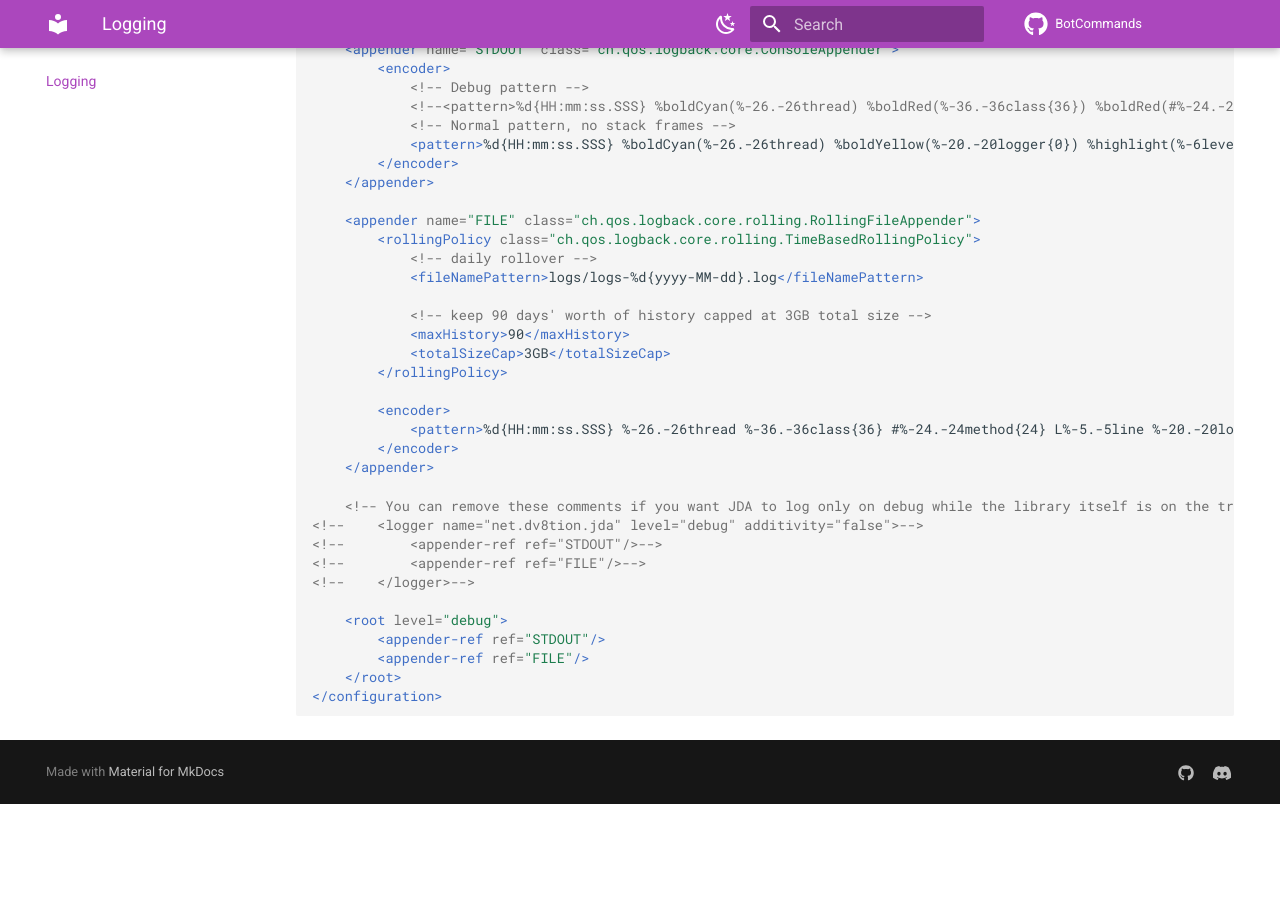
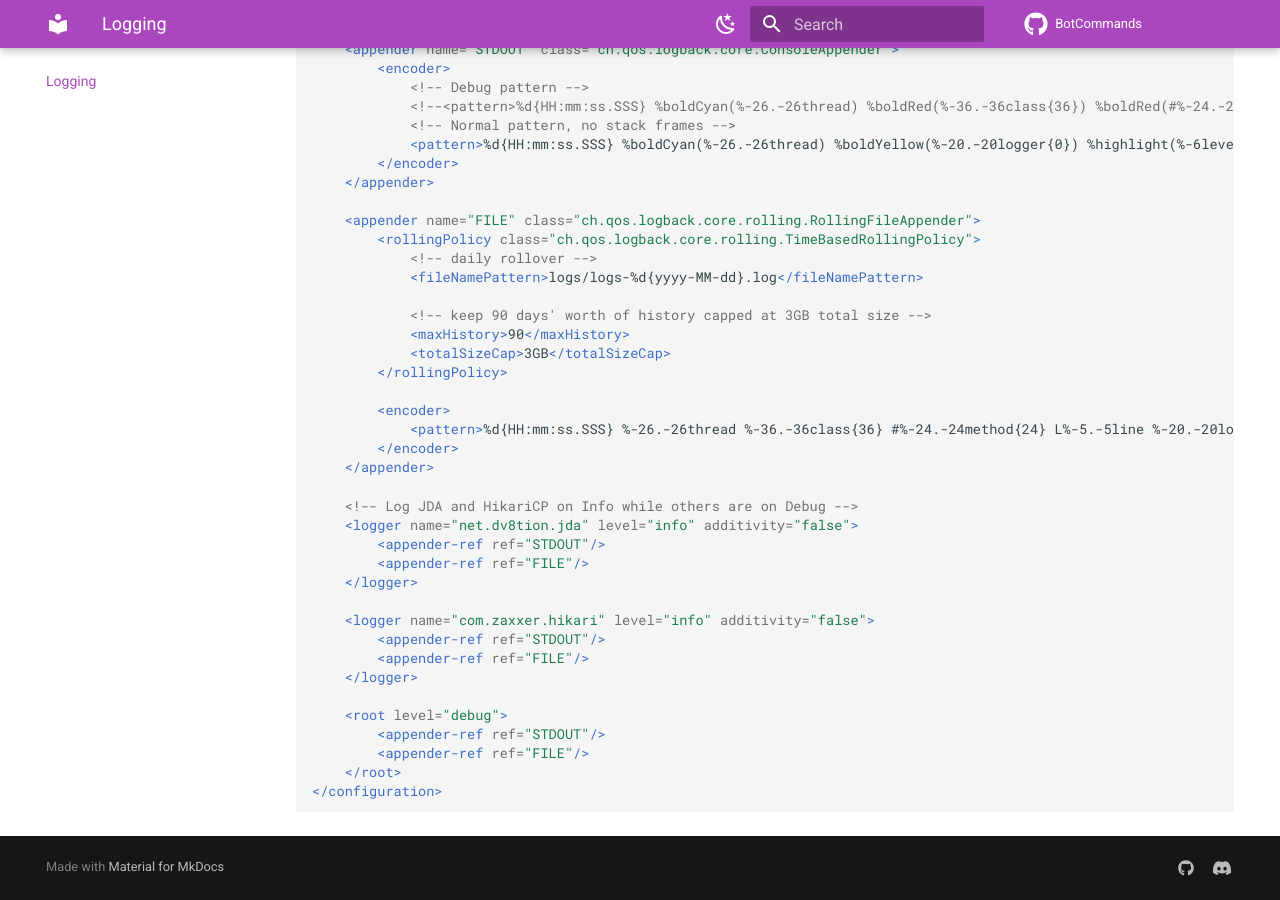
Before and after one commit to freya022/BotCommands-Wiki, an MkDocs documentation site: the page built from docs/Logging.md, in a window 1280 px wide and 900 px high, scrolled down 508 px. Built offline with MkDocs 1.6.1 and Material for MkDocs 9.7.7, drawn with Linux system fonts in a browser that asks for light colours; comment, search, counter and statistics services are not loaded; before the commit the page ends 1312 px from its top, so only the background shows below that.

Commit message:
Update logging config

```diff
--- a/docs/Logging.md
+++ b/docs/Logging.md
@@ -37,11 +37,16 @@ My personal choice for a `logback.xml` is as such:
         </encoder>
     </appender>
 
-    <!-- You can remove these comments if you want JDA to log only on debug while the library itself is on the trace level, for debugging purposes -->
-<!--    <logger name="net.dv8tion.jda" level="debug" additivity="false">-->
-<!--        <appender-ref ref="STDOUT"/>-->
-<!--        <appender-ref ref="FILE"/>-->
-<!--    </logger>-->
+    <!-- Log JDA and HikariCP on Info while others are on Debug -->
+    <logger name="net.dv8tion.jda" level="info" additivity="false">
+        <appender-ref ref="STDOUT"/>
+        <appender-ref ref="FILE"/>
+    </logger>
+
+    <logger name="com.zaxxer.hikari" level="info" additivity="false">
+        <appender-ref ref="STDOUT"/>
+        <appender-ref ref="FILE"/>
+    </logger>
 
     <root level="debug">
         <appender-ref ref="STDOUT"/>
```
